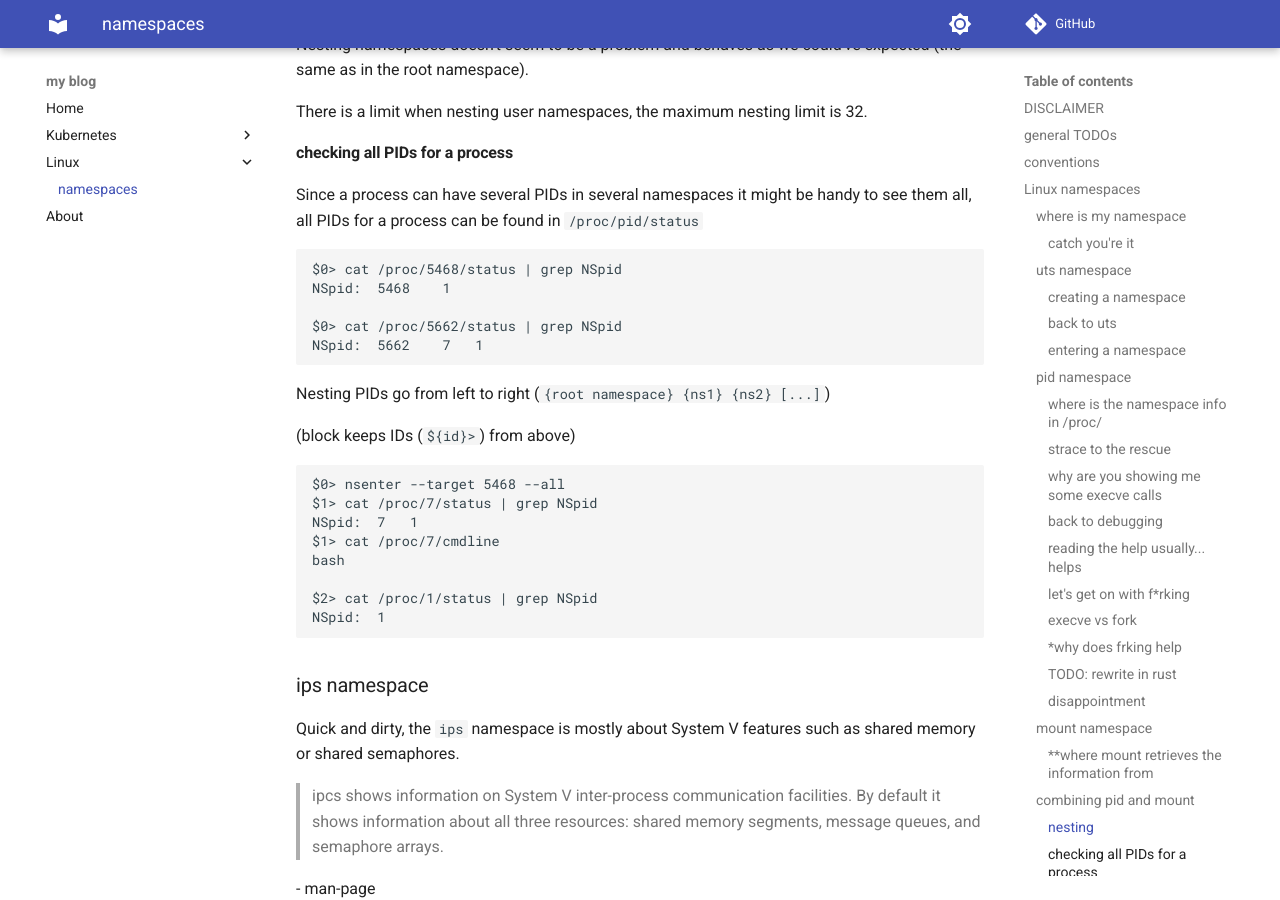
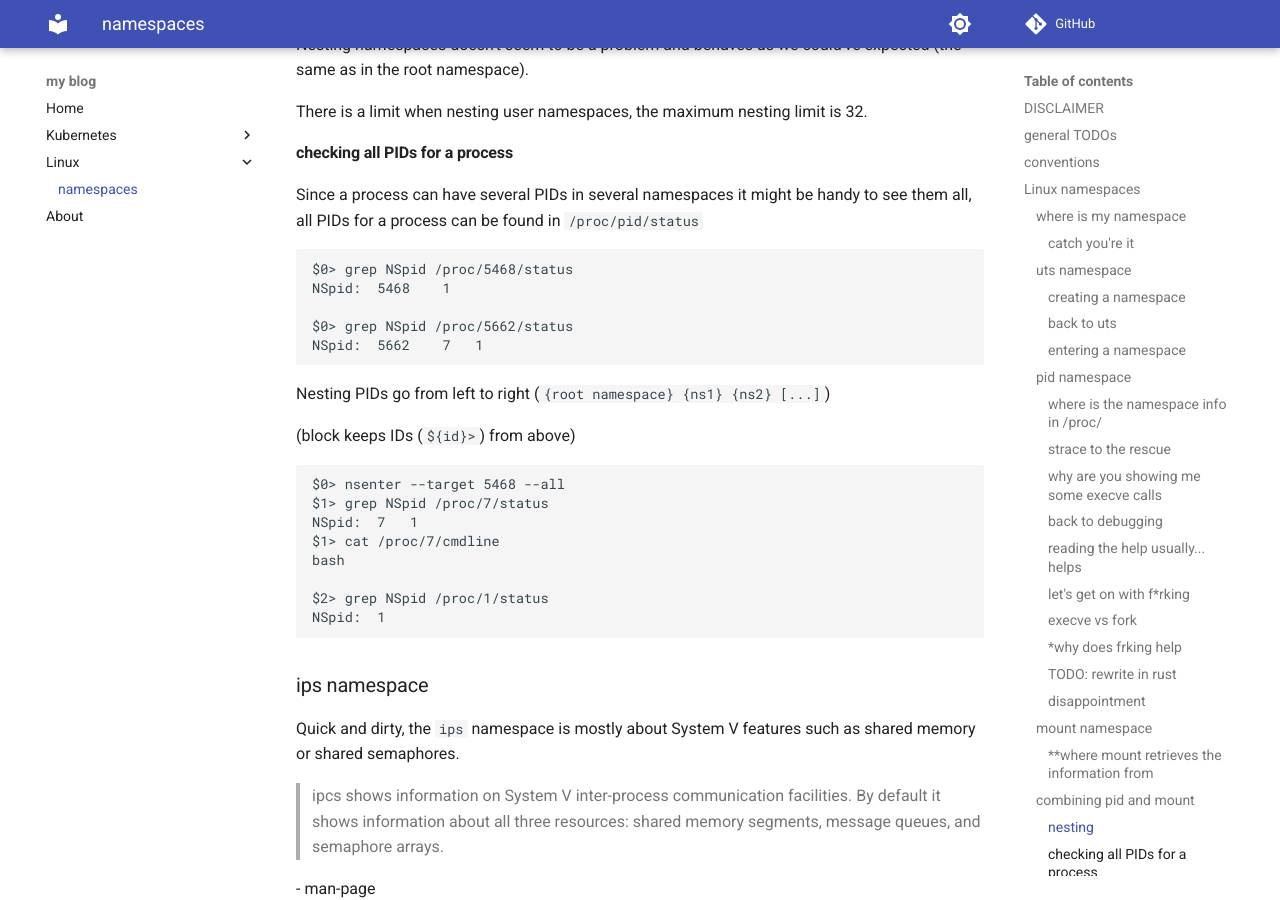
Before and after one commit to torbencarstens/blog, an MkDocs documentation site: the page built from docs/linux/namespaces.md, in a window 1280 px wide and 900 px high, scrolled down 13192 px. Built offline with MkDocs 1.6.1 and Material for MkDocs 9.7.7, drawn with Linux system fonts in a browser that asks for light colours; comment, search, counter and statistics services are not loaded.

Commit message:
cat [...] | grep -> grep [...]

````diff
--- a/docs/linux/namespaces.md
+++ b/docs/linux/namespaces.md
@@ -696,10 +696,10 @@ There is a limit when nesting user namespaces, the maximum nesting limit is 32.
 Since a process can have several PIDs in several namespaces it might be handy to see them all, all PIDs for a process can be found in `/proc/pid/status`
 
 ```bash
-$0> cat /proc/5468/status | grep NSpid
+$0> grep NSpid /proc/5468/status
 NSpid:	5468	1
 
-$0> cat /proc/5662/status | grep NSpid
+$0> grep NSpid /proc/5662/status
 NSpid:	5662	7	1
 ```
 
@@ -709,12 +709,12 @@ Nesting PIDs go from left to right (`{root namespace} {ns1} {ns2} [...]`)
 
 ```bash
 $0> nsenter --target 5468 --all
-$1> cat /proc/7/status | grep NSpid
+$1> grep NSpid /proc/7/status
 NSpid:	7	1
 $1> cat /proc/7/cmdline
 bash
 
-$2> cat /proc/1/status | grep NSpid
+$2> grep NSpid /proc/1/status
 NSpid:	1
 ```
 
````
